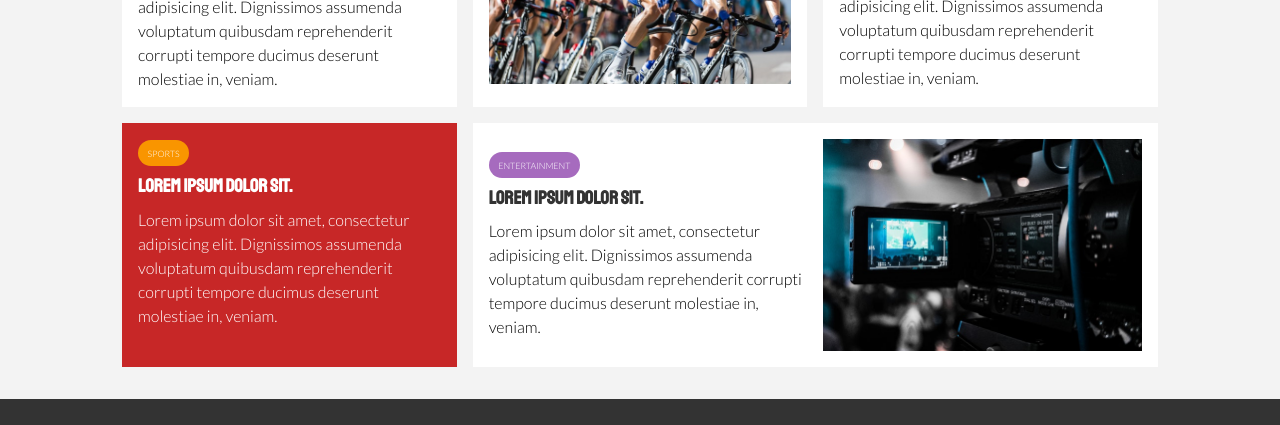
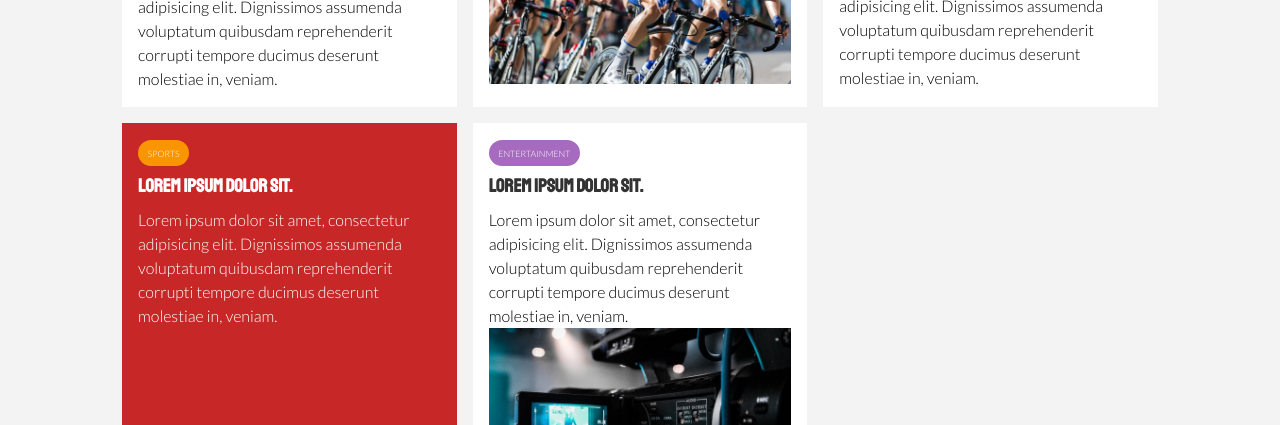
Before and after one commit to priyanshusingh18/Newsgrid, a plain HTML site: page index.html in a window 1280 px wide. Shown: the part 1310-1735 px from the top of the page. Drawn offline with Linux system fonts and the light colour scheme.

Commit message:
Update style.css

```diff
--- a/style.css
+++ b/style.css
@@ -289,11 +289,11 @@ h6 {
 }
 
 #home-articles .articles-container > *:last-child {
-  display: grid;
-  grid-template-columns: repeat(2, 1fr);
-  grid-gap: 1rem;
-  grid-column: 2/ span 2;
-  align-items: center;
+/*   display: grid; */
+/*   grid-template-columns: repeat(2, 1fr); */
+/*   grid-gap: 1rem; */
+/*   grid-column: 2/ span 2; */
+/*   align-items: center; */
 }
 
 
```
